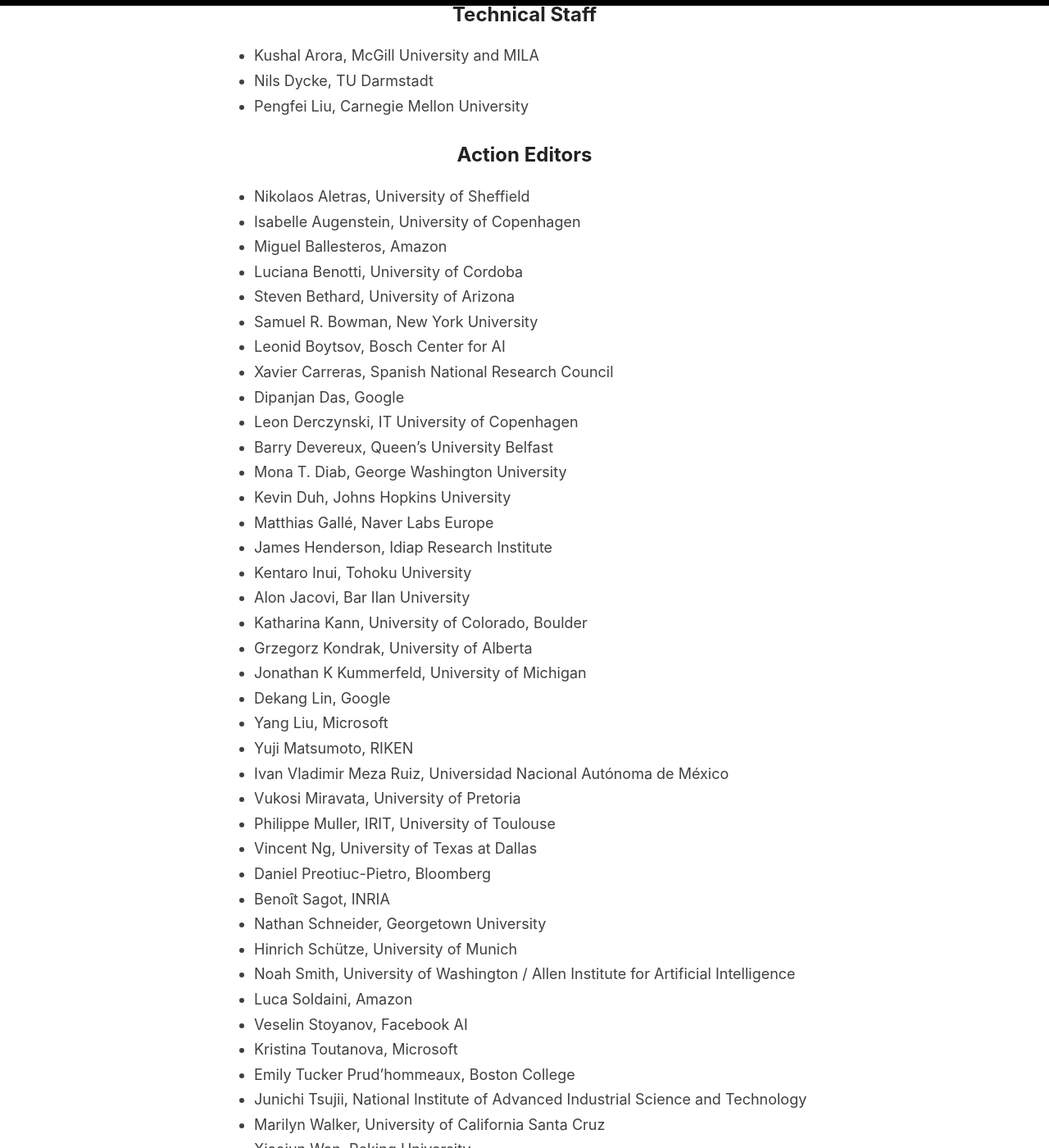
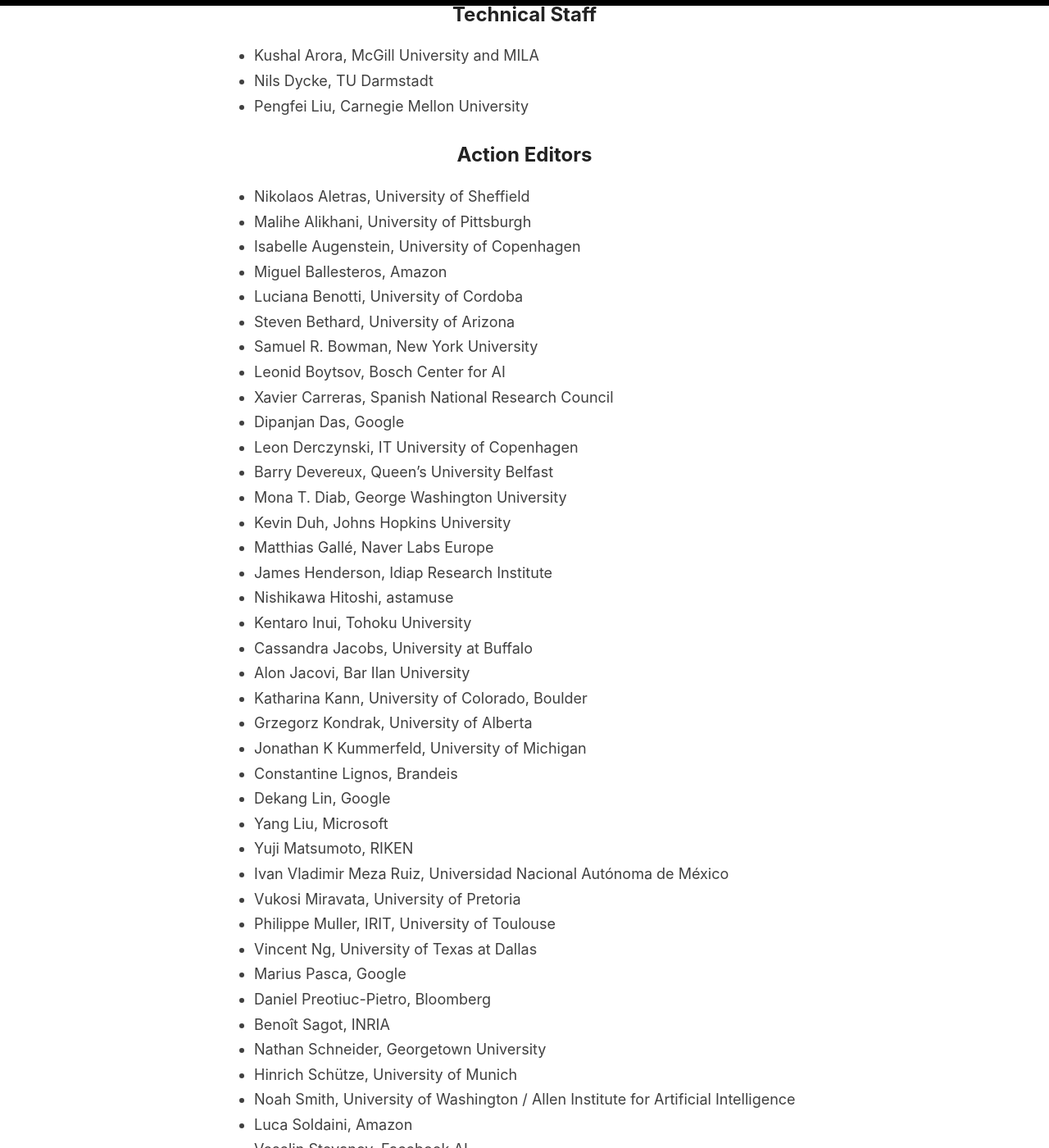
Before and after one commit to amitmerchant1990/reverie, a Jekyll site: the page built from people.md, in a window 1280 px wide and 1400 px high, scrolled down 630 px. Shown: the whole window at 82% size. Built offline with Jekyll 4.4.1, drawn with Linux system fonts in a browser that asks for light colours.

Commit message:
Update people.md

```diff
--- a/people.md
+++ b/people.md
@@ -27,6 +27,7 @@
 ## Action Editors
 
 * Nikolaos Aletras, University of Sheffield
+* Malihe Alikhani, University of Pittsburgh
 * Isabelle Augenstein, University of Copenhagen
 * Miguel Ballesteros, Amazon
 * Luciana Benotti, University of Cordoba
@@ -41,11 +42,14 @@
 * Kevin Duh, Johns Hopkins University
 * Matthias Gallé, Naver Labs Europe
 * James Henderson, Idiap Research Institute
+* Nishikawa Hitoshi, astamuse
 * Kentaro Inui, Tohoku University
+* Cassandra Jacobs, University at Buffalo
 * Alon Jacovi, Bar Ilan University
 * Katharina Kann, University of Colorado, Boulder
 * Grzegorz Kondrak, University of Alberta
 * Jonathan K Kummerfeld, University of Michigan
+* Constantine Lignos, Brandeis
 * Dekang Lin, Google
 * Yang Liu, Microsoft
 * Yuji Matsumoto, RIKEN
@@ -53,6 +57,7 @@
 * Vukosi Miravata, University of Pretoria
 * Philippe Muller, IRIT, University of Toulouse
 * Vincent Ng, University of Texas at Dallas
+* Marius Pasca, Google
 * Daniel Preotiuc-Pietro, Bloomberg
 * Benoît Sagot, INRIA
 * Nathan Schneider, Georgetown University
```
